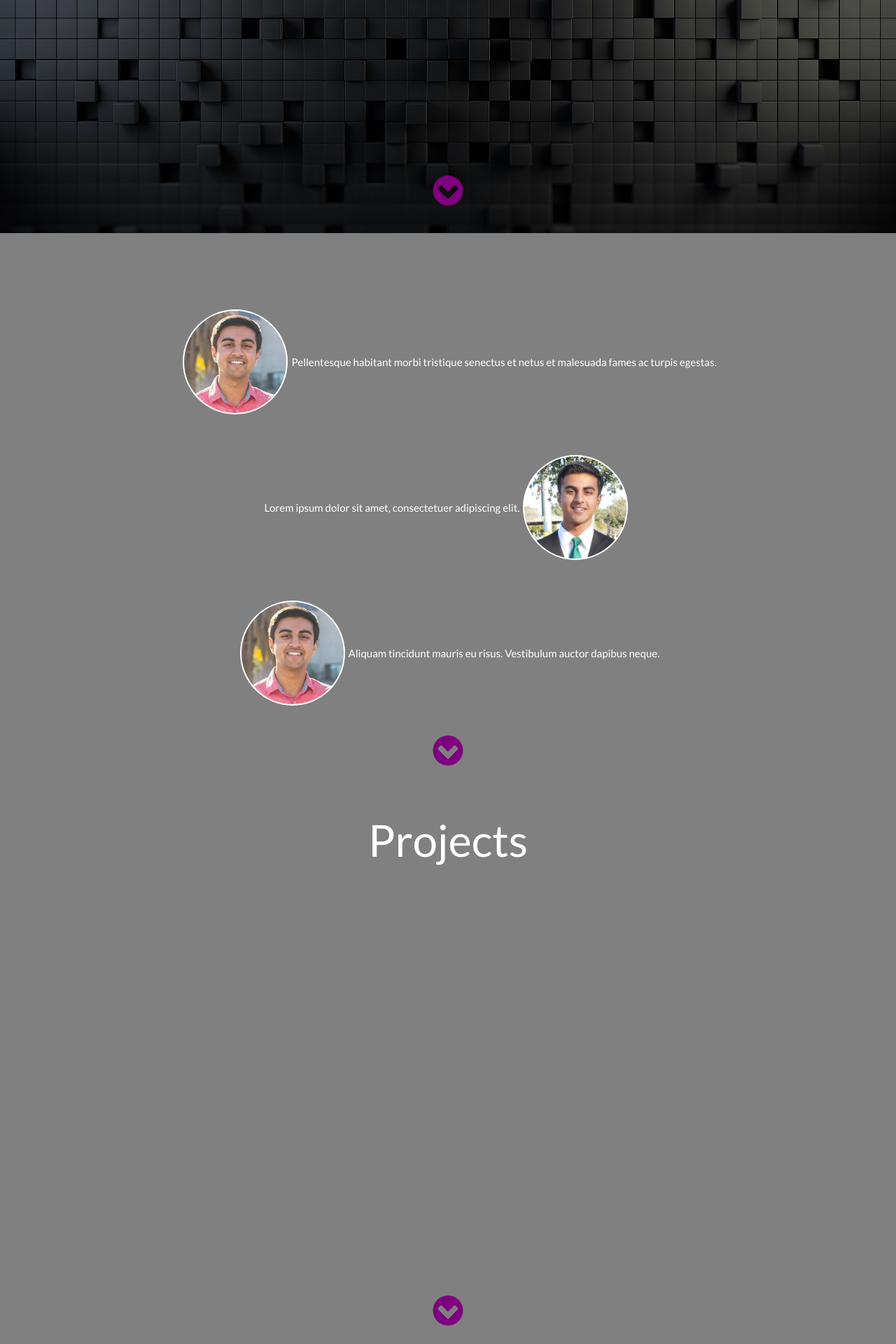
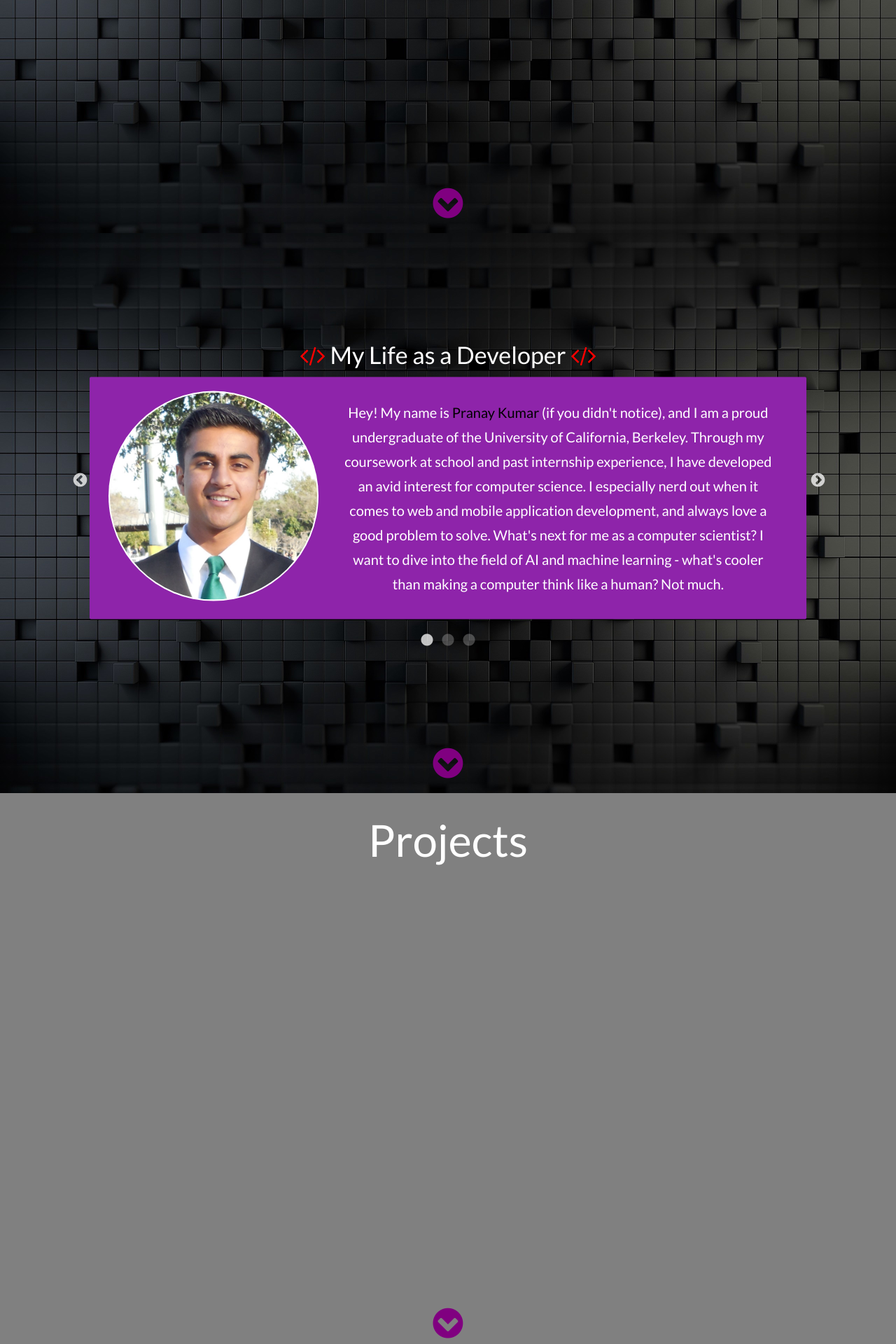
Before and after one commit to PranayJuneCS/Website, a PHP site: page / in a window 1280 px wide. Shown: the part 467-2387 px from the top of the page at 70% size. Run offline with PHP 8.4, Linux system fonts and the light colour scheme; some libraries are stand-ins or nearby versions; grey boxes are pictures that could not be loaded.

Commit message:
Added content and made it look nice for large screens to the about page; fixed small js sidebar bug

```diff
--- a/css/about-page.css
+++ b/css/about-page.css
@@ -1,42 +1,89 @@
+#page-about {
+  background: url(../images/background2.jpg) no-repeat center center;
+  background-size: cover;
+  -webkit-background-size: cover;
+  -moz-background-size: cover;
+  -o-background-size: cover;
+}
+
 #page-about .container {
   height: 88%;
+  width: 80%;
 }
+
 .about-container {
-  padding-top: 80px;
+  position: relative;
+  top: 50%;
+  transform: translateY(-50%);
+}
+
+.slick-dots li button::before {
+  color: white;
+  font-size: 20px;
+}
+
+.slick-dots li.slick-active button:before {
+  color: white;
+}
+
+.slick-prev:before, .slick-next:before {
+  font-size: 23px;
+}
+
+.my-name {
+  color: black;
+}
+
+.para {
+  line-height: 1.75;
+}
+
+.para-small {
+  font-size: 18px;
+  line-height: 1.55;
+}
+
+.fa-graduation-cap {
+  color: rgb(66, 72, 232);
+}
+
+.slider-content {
+  height: 100%;
   display: flex;
+  flex-direction: row;
+  align-items: center;
+}
+
+.slider-content div {
   flex: 1;
-  flex-direction: column;
-  justify-content: center;
-  align-items: center;
+}
+
+.card-content {
   height: 100%;
 }
 
-.about-container div {
-  flex: 1;
-  display: flex;
-  flex-direction: row;
-  align-self: center;
-  align-items: center;
-}
-
-.about-container div p {
-  flex: 1;
+.slider-content p {
+  font-size: 20px;
+  flex: 2;
+  text-align: center;
+  margin-left: 20px !important;
+  margin-right: 20px !important;
 }
 
 .headshot {
   width: 100%;
-  border-radius: 100px;
+  border-radius: 50%;
 }
 
 .headshot-link {
   display: inline-block;
-  width: 150px;
+  width: 20em;
   padding: 2px;
   margin-left: 5px;
   margin-right: 5px;
   background-color: #fff;
   line-height: 0;
-  border-radius: 75px;
+  border-radius: 50%;
   transition: background-color 0.5s ease-out;
 }
 
--- a/css/main.css
+++ b/css/main.css
@@ -38,10 +38,9 @@ body::-webkit-scrollbar {
 .next-arrow {
   position: absolute;
   font-size: 50px;
-  color: white;
   left: 50%;
   transform: translateX(-50%);
-  bottom: 3%;
+  bottom: 0.75%;
   color: purple;
 }
 
--- a/index.html
+++ b/index.html
@@ -74,23 +74,50 @@
       </a>
       <div class="container">
         <div class="about-container hide-on-med-and-down">
-          <div class="">
-            <a class="headshot-link" href="images/me.jpg" data-title="Me Big." data-lightbox="about-large">
-              <img class="headshot" src="images/me.jpg" alt="Me.">
-            </a>
-            <p>Pellentesque habitant morbi tristique senectus et netus et malesuada fames ac turpis egestas.</p>
+          <div>
+            <h4><i class="fa fa-code"></i> My Life as a Developer <i class="fa fa-code"></i></h4>
+            <div class="card purple darken-1 hoverable">
+              <div class="card-content">
+                <div class="slider-content">
+                  <div>
+                    <a class="headshot-link" href="images/headshot.png" data-title="Classic Headshot." data-lightbox="about-large">
+                  <img class="headshot" src="images/headshot.png" alt="Classic Headshot.">
+                </a>
+                  </div>
+                    <p class="para">Hey! My name is <span class="my-name">Pranay Kumar</span> (if you didn't notice), and I am a proud undergraduate of the University of California, Berkeley. Through my coursework at school and past internship experience, I have developed an avid interest for computer science. I especially nerd out when it comes to web and mobile application development, and always love a good problem to solve. What's next for me as a computer scientist? I want to dive into the field of AI and machine learning - what's cooler than making a computer think like a human? Not much.</p>
+                </div>
+              </div>
+            </div>
           </div>
-          <div class="">
-            <p>Lorem ipsum dolor sit amet, consectetuer adipiscing elit.</p>
-            <a class="headshot-link" href="images/headshot.png" data-title="Me Big 2." data-lightbox="about-large">
-              <img class="headshot" src="images/headshot.png" alt="Me.">
-            </a>
+          <div>
+            <h4><i class="fa fa-futbol-o"></i> My Life as a Baller <i class="fa fa-futbol-o"></i></h4>
+            <div class="card purple darken-2 hoverable">
+              <div class="card-content">
+                <div class="slider-content">
+                  <div>
+                    <a class="headshot-link" href="images/bball_me.png" data-title="NBA Player." data-lightbox="about-large">
+                      <img class="headshot" src="images/bball_me.png" alt="NBA Player.">
+                    </a>
+                  </div>
+                    <p class="para">Surprisingly, <span class="my-name">I do have a life outside of CS.</span> In my hometown of Foothill Ranch, California (<a href="http://tinyurl.com/h83pmn5" target="_blank">you haven't heard of it?</a>), there isn't much to do apart from soak up the sun and eat average food. As a result, I found myself drawn towards watching and playing sports of all kind. When I'm not in front of my laptop, I'm usually in the gym lifting weights or working on my jump shot. When I'm not trying to (questionably) imitate Kobe Bryant, I'm probably out on the tennis court perfecting my groundstrokes. Sports give me a much appreciated break from my otherwise nerdy lifestyle.</p>
+                </div>
+              </div>
+            </div>
           </div>
-          <div class="">
-            <a class="headshot-link" href="images/me.jpg" data-title="Me BIG 3." data-lightbox="about-large">
-              <img class="headshot" src="images/me.jpg" alt="Me.">
-            </a>
-            <p>Aliquam tincidunt mauris eu risus. Vestibulum auctor dapibus neque.</p>
+          <div>
+            <h4><i class="fa fa-graduation-cap"></i> My Life as a Cal Student  <i class="fa fa-graduation-cap"></i></h4>
+            <div class="card purple darken-2 hoverable">
+              <div class="card-content">
+                <div class="slider-content">
+                  <div>
+                    <a class="headshot-link" href="images/cal_me.jpg" data-title="Go Bears!" data-lightbox="about-large">
+                      <img class="headshot" src="images/cal_me.jpg" alt="Go Bears!">
+                    </a>
+                  </div>
+                    <p class="para-small">Did I mention I go to <span class="my-name">Cal?</span> I am a third year undergraduate majoring in Electrical Engineering and Computer Sciences. Life in Berkeley is quite... interesting, as not a day goes by where I don't see something new. I stay involved in the CS community on campus by reading and tutoring for lower division classes, and as a member of Eta Kappa Nu, UC Berkeley's EECS Honors Society. When I'm not "studying" for midterms or "paying attention" in lecture, I participate in intramural basketball tournaments throughout the semester. These activities, the stimulating coursework, and the amazing friends I've made have made my experience at Cal unforgettable.</p>
+                </div>
+              </div>
+            </div>
           </div>
         </div>
 
@@ -100,7 +127,7 @@
               <a class="headshot-link" href="images/me.jpg" data-title="Me." data-lightbox="about-small">
                   <img class="headshot" src="images/me.jpg" alt="Me.">
               </a>
-              <p class="truncate">Pellentesque habitant morbi tristique senectus et netus et malesuada fames ac turpis egestas.</p>
+              <p class="">Hey! My name is Pranay Kumar (if you didn't notice), and I am a proud undergraduate of the University of California, Berkeley. Through my coursework at school and past internship experience, I have developed an avid interest for computer science. I especially nerd out when it comes to web and mobile application development, and always love a good problem to solve. What's next for me? I want to dive into the field of AI and machine learning - what's cooler than making a computer think like a human? Not much.</p>
             </div>
           </div>
           <div class="slider card purple darken-2 hoverable">
@@ -108,7 +135,7 @@
               <a class="headshot-link" href="images/headshot.png" data-title="Me." data-lightbox="about-small">
                   <img class="headshot" src="images/headshot.png" alt="Me.">
               </a>
-              <p class="truncate">Lorem ipsum dolor sit amet, consectetuer adipiscing elit.</p>
+              <p class="">Surprisingly, I do have a life outside of CS. In my hometown of Foothill Ranch, California (<a href="http://tinyurl.com/h83pmn5" target="_blank">you haven't heard of it?</a>), there isn't much to do apart from soak up the sun and eat average food. As a result, I found myself drawn towards watching and playing sports of all kind. When I'm not in front of my laptop, I'm usually in the gym lifting weights or working on my jump shot. When I'm not trying to (questionably) imitate Kobe Bryant, I'm probably out on the tennis court perfecting my groundstrokes. Sports give me a much appreciated break from my otherwise nerdy lifestyle.</p>
             </div>
           </div>
           <div class="slider card purple darken-3 hoverable">
@@ -116,7 +143,7 @@
               <a class="headshot-link" href="images/me.jpg" data-title="Me." data-lightbox="about-small">
                   <img class="headshot" src="images/me.jpg" alt="Me.">
               </a>
-              <p class="truncate">Aliquam tincidunt mauris eu risus. Vestibulum auctor dapibus neque.</p>
+              <p class="">Did I mention I go to Cal? I am a third year undergraduate majoring in Electrical Engineering and Computer Sciences. Life in Berkeley is quite... interesting, as not a day goes by where I don't see something new. I stay involved in the CS community on campus by reading and tutoring for lower division classes, and as a member of Eta Kappa Nu, UC Berkeley's EECS Honors Society. When I'm not "studying" for midterms or "paying attention" in lecture, I participate in intramural basketball tournaments throughout the semester. These activities, the stimulating coursework, and the amazing friends I've made have made my experience at Cal unforgettable.</p>
             </div>
           </div>
         </div>
--- a/scripts/index.js
+++ b/scripts/index.js
@@ -8,6 +8,7 @@ $(function() {
   var down;
   var listen;
   var timestamp;
+  var nextPage;
 
   /* HELPER METHODS */
 
@@ -62,7 +63,12 @@ $(function() {
 
   var closeNav = function() {
     document.getElementById("mySidenav").style.width = "0";
-    $("#current-nav-page").text($(".sidenav a.active").text());
+    if (!nextPage) {
+      $("#current-nav-page").text($(".sidenav a.active").text());
+    } else {
+      $("#current-nav-page").text(nextPage);
+      nextPage = null;
+    }
     navOpen = false;
     if (isMobile.any() || isMobile.isPad()) {
       $("#current-nav-page").addClass("hide");
@@ -136,7 +142,8 @@ $(function() {
 
   $(".sidebar-link").click(function(e) {
     let href = $(e.currentTarget).attr('href');
-    refreshIndex(href.split("-")[1].toUpperCase());
+    nextPage = href.split("-")[1].toUpperCase();
+    refreshIndex(nextPage);
     if (isMobile.any() || isMobile.isPad()) {
       if (navOpen) {
         closeNav();
@@ -254,7 +261,16 @@ $(function() {
 
   /* SLICK SLIDER JQUERY */
 
- $('.slider-for').slick({
+  $(".about-container").slick({
+    infinite: true,
+    slidesToShow: 1,
+    slidesToScroll: 1,
+    fade: true,
+    dots: true,
+    adaptiveHeight: true
+  });
+
+  $('.slider-for').slick({
     slidesToShow: 1,
     slidesToScroll: 1,
     arrows: false,
```
Also changed, not shown: images/bball_me.png (added), images/cal_me.jpg (added).
